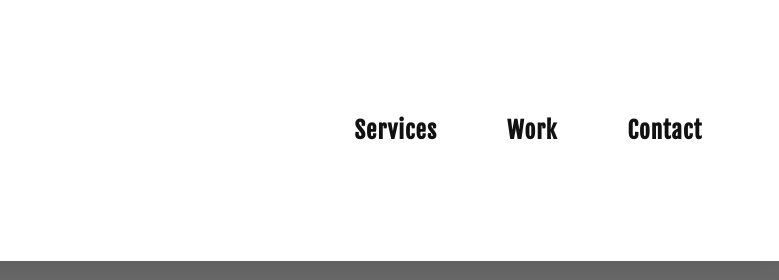
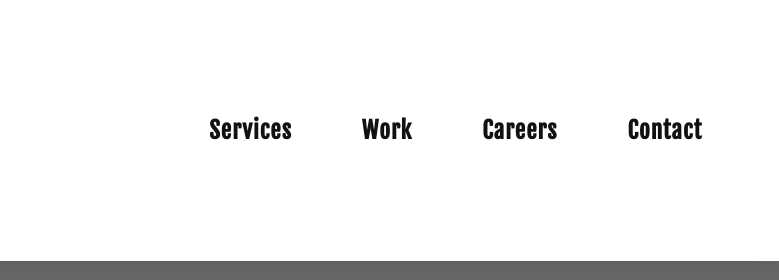
Before and after one commit to DekkiCoding/Minortomajorfinishings, a plain HTML site: page index.html in a window 1280 px wide. Shown: the top 280 px of the page, 501-1280 px from the left. Drawn offline with Linux system fonts and the light colour scheme.

Commit message:
Update index.html
Adding careers page

```diff
--- a/index.html
+++ b/index.html
@@ -27,6 +27,7 @@
     <nav>
         <a href="#services">Services</a>
         <a href="#gallery">Work</a>
+        <a href="careers.html">Careers</a>
         <a href="#contact">Contact</a>
     </nav>
 </header>
```
